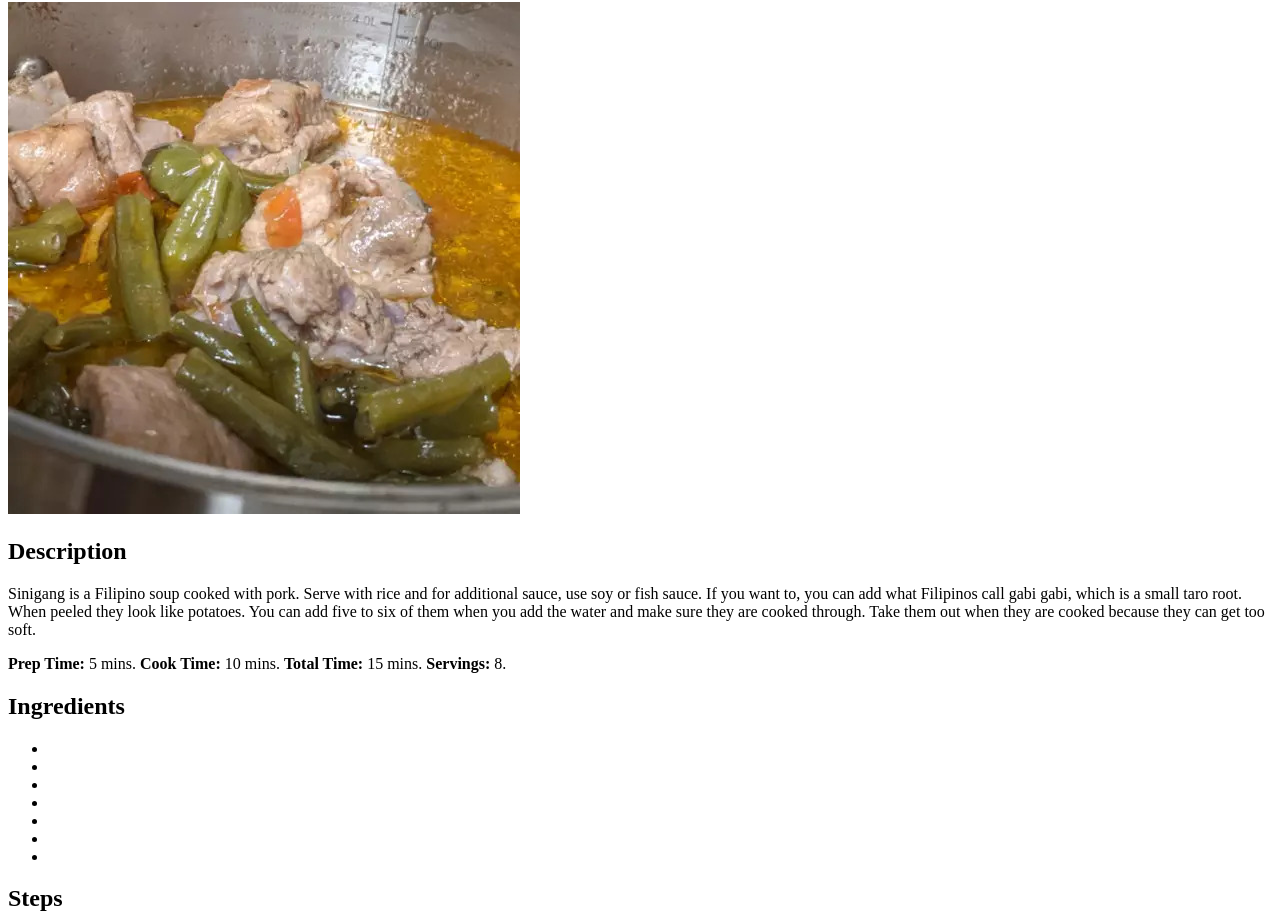
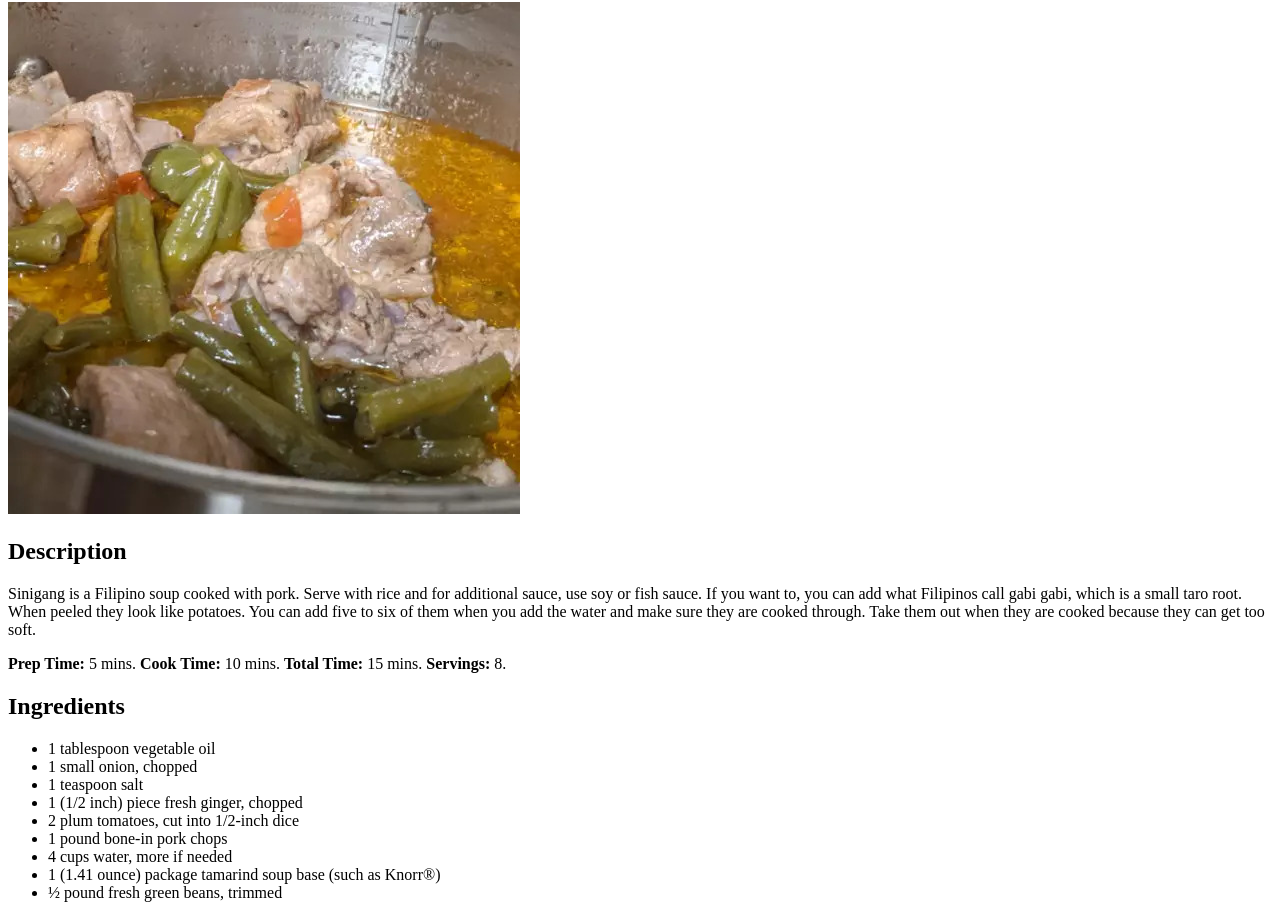
Before and after one commit to aaronlukeee/odin-recipes, a plain HTML site: page recipes/porksinigang.html in a window 1280 px wide. Shown: the part 78-991 px from the top of the page. Drawn offline with Linux system fonts and the light colour scheme.

Commit message:
Add content in the list elements for "Ingredients"
For the porksinigang.html file.

```diff
--- a/recipes/porksinigang.html
+++ b/recipes/porksinigang.html
@@ -31,13 +31,15 @@
             </p>
         <h2>Ingredients</h2>
             <ul>
-                <li></li>
-                <li></li>
-                <li></li>
-                <li></li>
-                <li></li>
-                <li></li>
-                <li></li>
+                <li>1 tablespoon vegetable oil</li>
+                <li>1 small onion, chopped</li>
+                <li>1 teaspoon salt</li>
+                <li>1 (1/2 inch) piece fresh ginger, chopped</li>
+                <li>2 plum tomatoes, cut into 1/2-inch dice</li>
+                <li>1 pound bone-in pork chops</li>
+                <li>4 cups water, more if needed</li>
+                <li>1 (1.41 ounce) package tamarind soup base (such as Knorr®)</li>
+                <li>½ pound fresh green beans, trimmed</li>
             </ul>
         <h2>Steps</h2>
             <ol>
```
